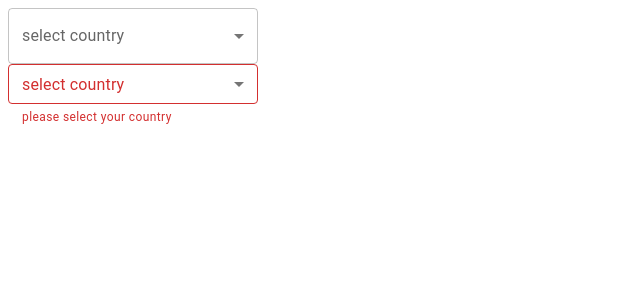
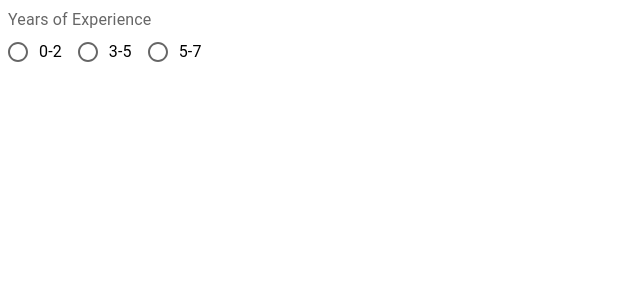
Before and after one commit to Shipra-AGRA/React-MUI, a React (Vite) app: page / in a window 1280 px wide. Shown: the top 300 px of the page, without its empty margins (0-640 px from the left). Built offline with nearby package versions, Linux system fonts and the light colour scheme.

Commit message:
learned about form and radio group

```diff
--- a/App.js
+++ b/App.js
@@ -3,6 +3,7 @@ import MuiTypography from './src/components/MuiTypography'
 import MuiButton from './src/components/MuiButton'
 import MuiTextField from './src/components/MuiTextField'
 import MuiSelect from './src/components/MuiSelect'
+import MuiRadioButton from './src/components/MuiRadioButton'
 
 const App=()=>{
     console.log("hello")
@@ -10,8 +11,9 @@ const App=()=>{
         <>
         {/* <MuiTypography/>
         <MuiButton/>
-        <MuiTextField/> */}
-        <MuiSelect/>
+        <MuiTextField/>
+        <MuiSelect/> */}
+        <MuiRadioButton/>
         </>
     )
 }
--- /dev/null
+++ b/src/components/MuiRadioButton.tsx
@@ -0,0 +1,26 @@
+import { Box, FormControl, FormControlLabel, FormLabel, Radio, RadioGroup } from "@mui/material"
+import { useState } from "react"
+
+const MuiRadioButton=()=>{
+
+    const [yoe,setYoe]=useState('')
+    console.log(yoe)
+
+    const handleChange=(e:React.ChangeEvent<HTMLElement>)=>{
+        setYoe(e.target.value)
+    }
+return(
+    <Box>
+        <FormControl>
+            <FormLabel>Years of Experience</FormLabel>
+            <RadioGroup name="job-experience-group"
+            onChange={handleChange} row>
+                <FormControlLabel control={<Radio/>} label="0-2" value="0-2"></FormControlLabel>
+                <FormControlLabel control={<Radio/>} label="3-5" value="3-5"></FormControlLabel>
+                <FormControlLabel control={<Radio/>} label="5-7" value="5-7"></FormControlLabel>
+            </RadioGroup>
+        </FormControl>
+    </Box>
+)
+}
+export default MuiRadioButton
```
